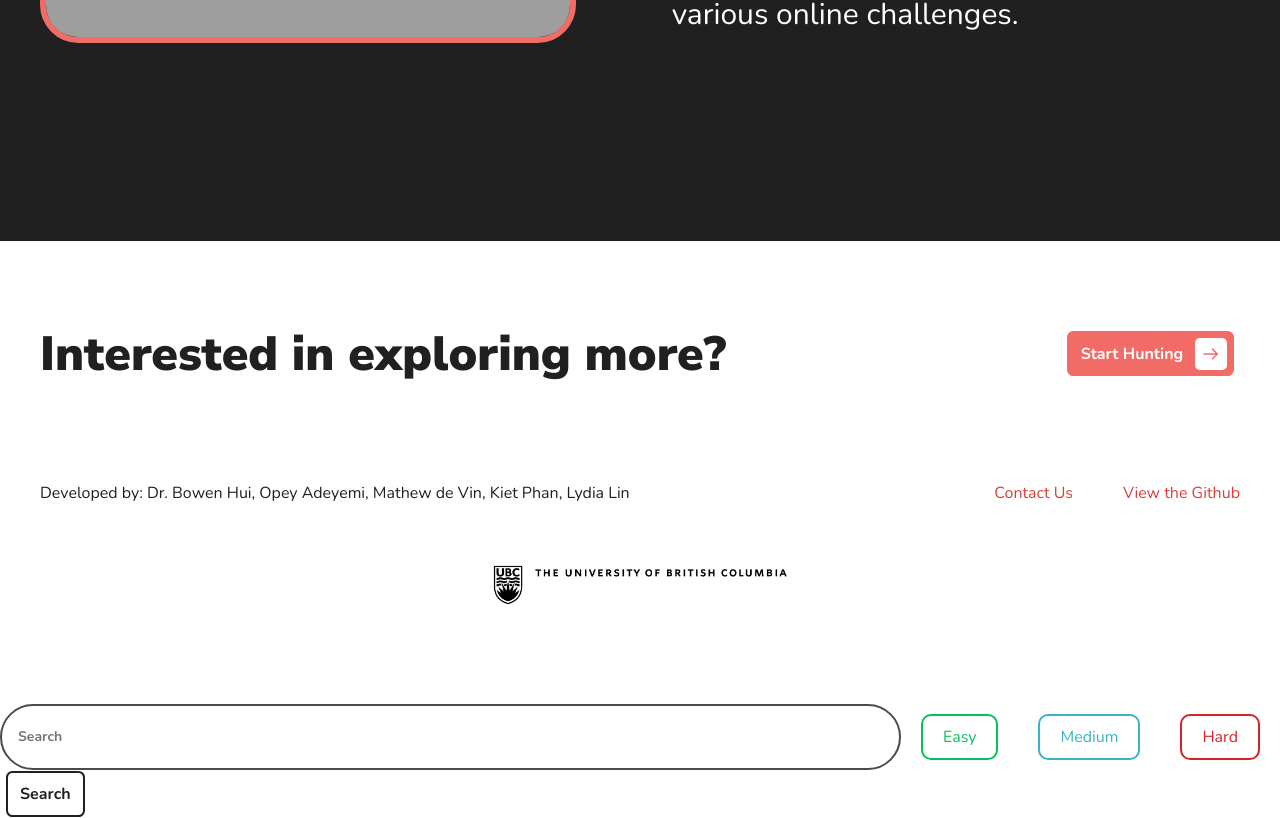
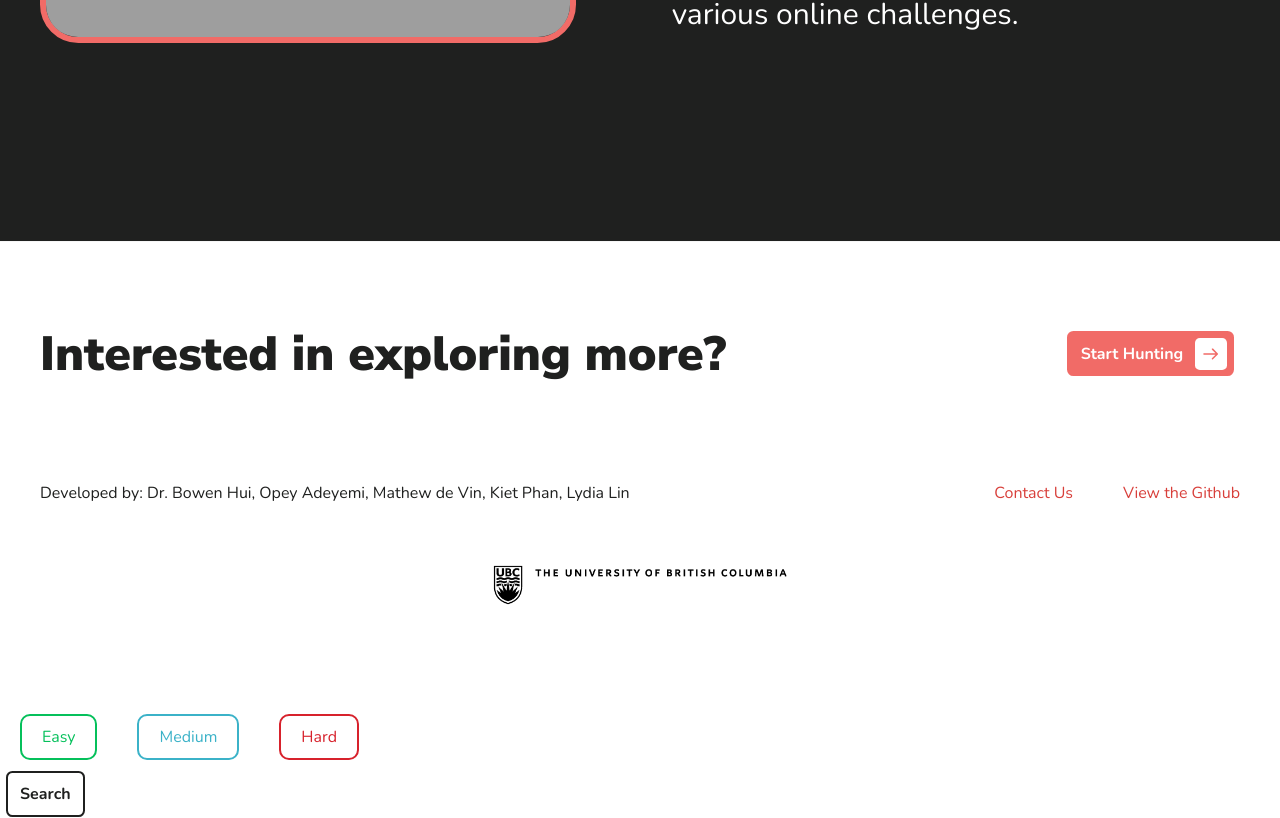
Before and after one commit to Computational-Puzzles/ComputationalPuzzles, a Next.js app: page / in a window 1280 px wide. Shown: the part 1920-2738 px from the top of the page. Built offline with nearby package versions, Linux system fonts and the light colour scheme; no server answers; grey boxes are pictures that could not be loaded.

Commit message:
delete search bar

```diff
--- a/src/components/Global/Filter/index.tsx
+++ b/src/components/Global/Filter/index.tsx
@@ -1,7 +1,7 @@
 import React, { useState } from 'react';
 import RadioButton from '../RadioButton';
 import styles from './Filter.module.scss';
-import { Button, Input } from '../index';
+import { Button } from '../index';
 
 const Filter = () => {
   const [easyChecked, setEasyChecked] = useState(false);
@@ -12,13 +12,6 @@ const Filter = () => {
   return (
     <div>
       <form className={styles.filter}>
-        <Input
-          type={'text'}
-          id={'search'}
-          placeholder={'Search'}
-          required={false}
-          setInputVal={setSearchVal}
-        />
         <RadioButton
           id={'radioEasy'}
           name={'filter'}
```
